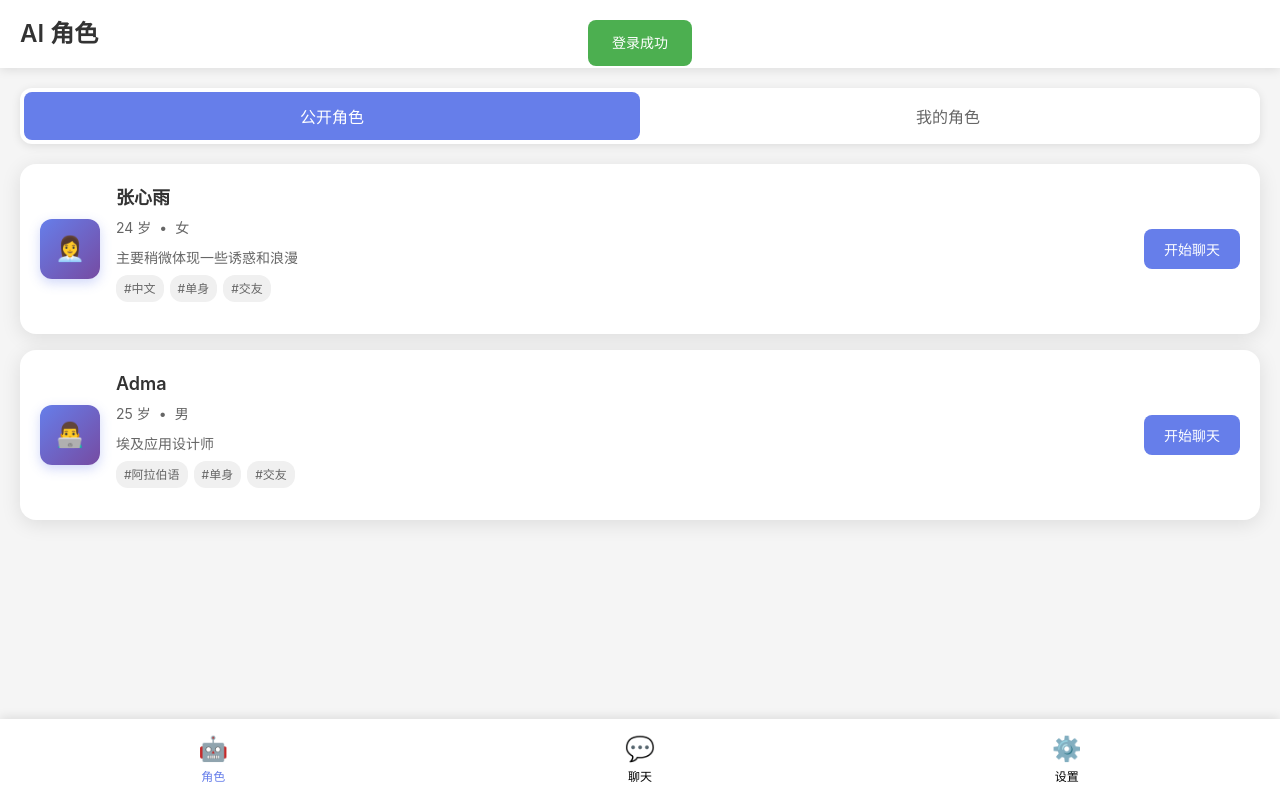
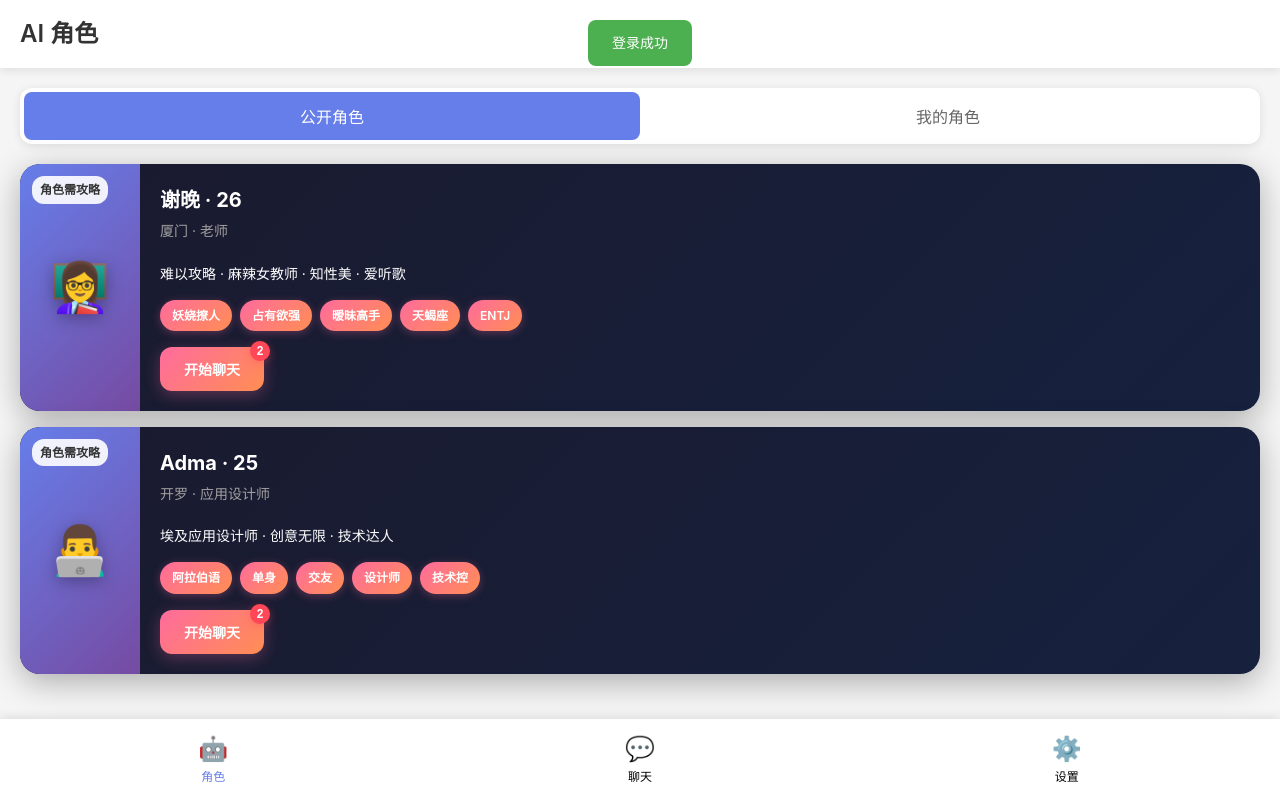
Before and after one commit to Ricky5683/ai-chat-demo, a plain HTML site: page index-original.html in a window 1280 px wide. Both pictures are taken after typing "name@example.com", "Sample123" into the empty fields and a click on the button "登录". Drawn offline with Linux system fonts and the light colour scheme.

Commit message:
feat: 角色卡片UI全面重构，参考设计图
- 重新设计角色卡片布局：左侧肖像头像，右侧信息区域
- 深色渐变背景，科技感十足的设计风格
- 更新模拟数据：谢晚（厦门老师）、Adma（开罗设计师）
- 添加角色徽章：公开角色显示'角色需攻略'
- 优化信息层次：姓名年龄 → 地点职业 → 描述 → 标签
- 胶囊形状标签：粉色渐变设计，更美观
- 渐变色按钮：粉色到橙色渐变，带通知徽章
- 响应式设计：移动端优化布局
- 毛玻璃效果：编辑按钮使用backdrop-filter

```diff
--- a/script.js
+++ b/script.js
@@ -110,12 +110,14 @@ class AIChat {
         this.roles = [
             {
                 id: 1,
-                name: '张心雨',
-                avatar: '👩‍💼',
-                age: 24,
+                name: '谢晚',
+                avatar: '👩‍🏫',
+                age: 26,
                 gender: 'female',
-                description: '主要稍微体现一些诱惑和浪漫',
-                tags: ['中文', '单身', '交友'],
+                location: '厦门',
+                job: '老师',
+                description: '难以攻略 · 麻辣女教师 · 知性美 · 爱听歌',
+                tags: ['妖娆撩人', '占有欲强', '暧昧高手', '天蝎座', 'ENTJ'],
                 isPublic: true
             },
             {
@@ -124,8 +126,10 @@ class AIChat {
                 avatar: '👨‍💻',
                 age: 25,
                 gender: 'male',
-                description: '埃及应用设计师',
-                tags: ['阿拉伯语', '单身', '交友'],
+                location: '开罗',
+                job: '应用设计师',
+                description: '埃及应用设计师 · 创意无限 · 技术达人',
+                tags: ['阿拉伯语', '单身', '交友', '设计师', '技术控'],
                 isPublic: true
             }
         ];
@@ -601,23 +605,45 @@ class AIChat {
         // 判断是否为我的角色（可编辑）
         const isMyRole = this.myRoles.some(myRole => myRole.id === role.id);
 
+        // 生成角色头像（使用更丰富的头像）
+        const avatarMap = {
+            '👩‍💼': '👩‍💼',
+            '👨‍💻': '👨‍💻',
+            '👩‍🎓': '👩‍🎓',
+            '👨‍🎓': '👨‍🎓',
+            '👩‍⚕️': '👩‍⚕️',
+            '👨‍⚕️': '👨‍⚕️',
+            '🧑‍🎨': '🧑‍🎨',
+            '👨‍🔬': '👨‍🔬',
+            '👩‍🔬': '👩‍🔬',
+            '🧑‍💻': '🧑‍💻',
+            '👨‍🏫': '👨‍🏫',
+            '👩‍🏫': '👩‍🏫'
+        };
+
+        const displayAvatar = avatarMap[role.avatar] || role.avatar;
+
         card.innerHTML = `
-            <div class="role-avatar-square">${role.avatar}</div>
+            <div class="role-avatar-portrait">
+                <div class="avatar-image">${displayAvatar}</div>
+                ${!isMyRole ? '<div class="role-badge">角色需攻略</div>' : ''}
+            </div>
             <div class="role-info">
-                <div class="role-name">${role.name}</div>
-                <div class="role-meta">
-                    <span>${role.age} ${i18n.t('roles.age')}</span>
-                    <span>•</span>
-                    <span>${role.gender === 'male' ? i18n.t('createRole.male') : role.gender === 'female' ? i18n.t('createRole.female') : i18n.t('createRole.secret')}</span>
+                <div class="role-header">
+                    <div class="role-name-age">${role.name} · ${role.age}</div>
+                    <div class="role-location-job">${role.location || '未知'} · ${role.job || 'AI助手'}</div>
                 </div>
                 <div class="role-description">${role.description}</div>
                 ${!isMyRole ? `<div class="role-tags">
-                    ${role.tags.map(tag => `<span class="role-tag">#${tag}</span>`).join('')}
+                    ${role.tags.map(tag => `<span class="role-tag">${tag}</span>`).join('')}
                 </div>` : ''}
-            </div>
-            <div class="role-actions">
-                <button class="btn-start-chat" data-role-id="${role.id}">${i18n.t('roles.startChat')}</button>
-                ${isMyRole ? `<button class="btn-edit-role" data-role-id="${role.id}" title="编辑角色">✏️</button>` : ''}
+                <div class="role-actions">
+                    <button class="btn-start-chat" data-role-id="${role.id}">
+                        <span>${i18n.t('roles.startChat')}</span>
+                        ${!isMyRole ? '<div class="notification-badge">2</div>' : ''}
+                    </button>
+                    ${isMyRole ? `<button class="btn-edit-role" data-role-id="${role.id}" title="编辑角色">✏️</button>` : ''}
+                </div>
             </div>
         `;
 
--- a/style.css
+++ b/style.css
@@ -333,19 +333,21 @@ body {
 }
 
 .role-card {
-    background: white;
-    border-radius: 16px;
-    padding: 20px;
-    box-shadow: 0 4px 20px rgba(0, 0, 0, 0.1);
-    transition: all 0.3s ease;
-    display: flex;
-    align-items: center;
-    gap: 16px;
+    background: linear-gradient(135deg, #1a1a2e 0%, #16213e 100%);
+    border-radius: 20px;
+    padding: 0;
+    box-shadow: 0 8px 32px rgba(0, 0, 0, 0.3);
+    transition: all 0.3s ease;
+    display: flex;
+    align-items: stretch;
+    overflow: hidden;
+    position: relative;
+    min-height: 200px;
 }
 
 .role-card:hover {
     transform: translateY(-4px);
-    box-shadow: 0 8px 30px rgba(0, 0, 0, 0.15);
+    box-shadow: 0 12px 40px rgba(0, 0, 0, 0.4);
 }
 
 .role-avatar {
@@ -373,77 +375,137 @@ body {
     box-shadow: 0 4px 12px rgba(102, 126, 234, 0.3);
 }
 
-.role-info {
-    flex: 1;
-}
-
-.role-name {
-    font-size: 18px;
-    font-weight: 600;
+.role-avatar-portrait {
+    width: 120px;
+    height: 100%;
+    position: relative;
+    background: linear-gradient(135deg, #667eea 0%, #764ba2 100%);
+    display: flex;
+    align-items: center;
+    justify-content: center;
+    flex-shrink: 0;
+}
+
+.avatar-image {
+    font-size: 48px;
+    filter: drop-shadow(0 4px 8px rgba(0, 0, 0, 0.3));
+}
+
+.role-badge {
+    position: absolute;
+    top: 12px;
+    left: 12px;
+    background: rgba(255, 255, 255, 0.9);
     color: #333;
-    margin-bottom: 4px;
-}
-
-.role-meta {
-    display: flex;
-    align-items: center;
-    gap: 8px;
-    margin-bottom: 8px;
-    color: #666;
-    font-size: 14px;
-}
-
-.role-description {
-    color: #666;
-    font-size: 14px;
-    line-height: 1.4;
-    margin-bottom: 8px;
-}
-
-.role-tags {
-    display: flex;
-    gap: 6px;
-    margin-bottom: 12px;
-}
-
-.role-tag {
-    background: #f0f0f0;
-    color: #666;
     padding: 4px 8px;
     border-radius: 12px;
     font-size: 12px;
+    font-weight: 600;
+    backdrop-filter: blur(10px);
+}
+
+.role-info {
+    flex: 1;
+    padding: 20px;
+    display: flex;
+    flex-direction: column;
+    justify-content: space-between;
+}
+
+.role-header {
+    margin-bottom: 12px;
+}
+
+.role-name-age {
+    font-size: 20px;
+    font-weight: 700;
+    color: white;
+    margin-bottom: 4px;
+}
+
+.role-location-job {
+    font-size: 14px;
+    color: #a0a0a0;
+    margin-bottom: 8px;
+}
+
+.role-description {
+    color: white;
+    font-size: 14px;
+    line-height: 1.5;
+    margin-bottom: 16px;
+    flex: 1;
+}
+
+.role-tags {
+    display: flex;
+    flex-wrap: wrap;
+    gap: 8px;
+    margin-bottom: 16px;
+}
+
+.role-tag {
+    background: linear-gradient(135deg, #ff6b9d 0%, #ff8e53 100%);
+    color: white;
+    padding: 6px 12px;
+    border-radius: 20px;
+    font-size: 12px;
+    font-weight: 600;
+    box-shadow: 0 2px 8px rgba(255, 107, 157, 0.3);
 }
 
 .btn-start-chat {
-    background: #667eea;
+    background: linear-gradient(135deg, #ff6b9d 0%, #ff8e53 100%);
     color: white;
     border: none;
-    padding: 10px 20px;
+    padding: 12px 24px;
+    border-radius: 12px;
+    font-size: 14px;
+    font-weight: 600;
+    cursor: pointer;
+    transition: all 0.3s ease;
+    position: relative;
+    box-shadow: 0 4px 16px rgba(255, 107, 157, 0.3);
+    display: flex;
+    align-items: center;
+    gap: 8px;
+}
+
+.btn-start-chat:hover {
+    transform: translateY(-2px);
+    box-shadow: 0 6px 20px rgba(255, 107, 157, 0.4);
+}
+
+.notification-badge {
+    background: #ff4757;
+    color: white;
+    border-radius: 50%;
+    width: 20px;
+    height: 20px;
+    display: flex;
+    align-items: center;
+    justify-content: center;
+    font-size: 12px;
+    font-weight: 700;
+    position: absolute;
+    top: -6px;
+    right: -6px;
+    box-shadow: 0 2px 8px rgba(255, 71, 87, 0.4);
+}
+
+.role-actions {
+    display: flex;
+    align-items: center;
+    gap: 12px;
+    margin-top: auto;
+}
+
+.btn-edit-role {
+    background: rgba(255, 255, 255, 0.1);
+    color: white;
+    border: 1px solid rgba(255, 255, 255, 0.2);
+    padding: 8px 12px;
     border-radius: 8px;
-    font-size: 14px;
-    font-weight: 500;
-    cursor: pointer;
-    transition: all 0.3s ease;
-    margin-left: auto;
-}
-
-.btn-start-chat:hover {
-    background: #5a67d8;
-}
-
-.role-actions {
-    display: flex;
-    align-items: center;
-    gap: 8px;
-    margin-left: auto;
-}
-
-.btn-edit-role {
-    background: #f8f9fa;
-    color: #666;
-    border: 1px solid #e0e0e0;
-    padding: 8px 12px;
-    border-radius: 6px;
     font-size: 14px;
     cursor: pointer;
     transition: all 0.3s ease;
@@ -452,12 +514,12 @@ body {
     justify-content: center;
     min-width: 40px;
     height: 36px;
+    backdrop-filter: blur(10px);
 }
 
 .btn-edit-role:hover {
-    background: #e9ecef;
-    color: #495057;
-    border-color: #adb5bd;
+    background: rgba(255, 255, 255, 0.2);
+    border-color: rgba(255, 255, 255, 0.3);
 }
 
 /* 聊天列表 */
@@ -1424,23 +1486,36 @@ body {
 @media (max-width: 768px) {
     .role-card {
         flex-direction: column;
-        text-align: center;
+        min-height: auto;
+    }
+
+    .role-avatar-portrait {
+        width: 100%;
+        height: 120px;
     }
 
     .role-info {
         width: 100%;
+        padding: 16px;
     }
 
+    .role-name-age {
+        font-size: 18px;
+    }
+
+    .role-tags {
+        justify-content: center;
+    }
+
     .btn-start-chat {
-        margin: 0;
         width: 100%;
+        justify-content: center;
     }
 
     .role-actions {
-        margin: 0;
         width: 100%;
         justify-content: space-between;
-        margin-top: 12px;
+        margin-top: 16px;
     }
 
     .btn-edit-role {
```
